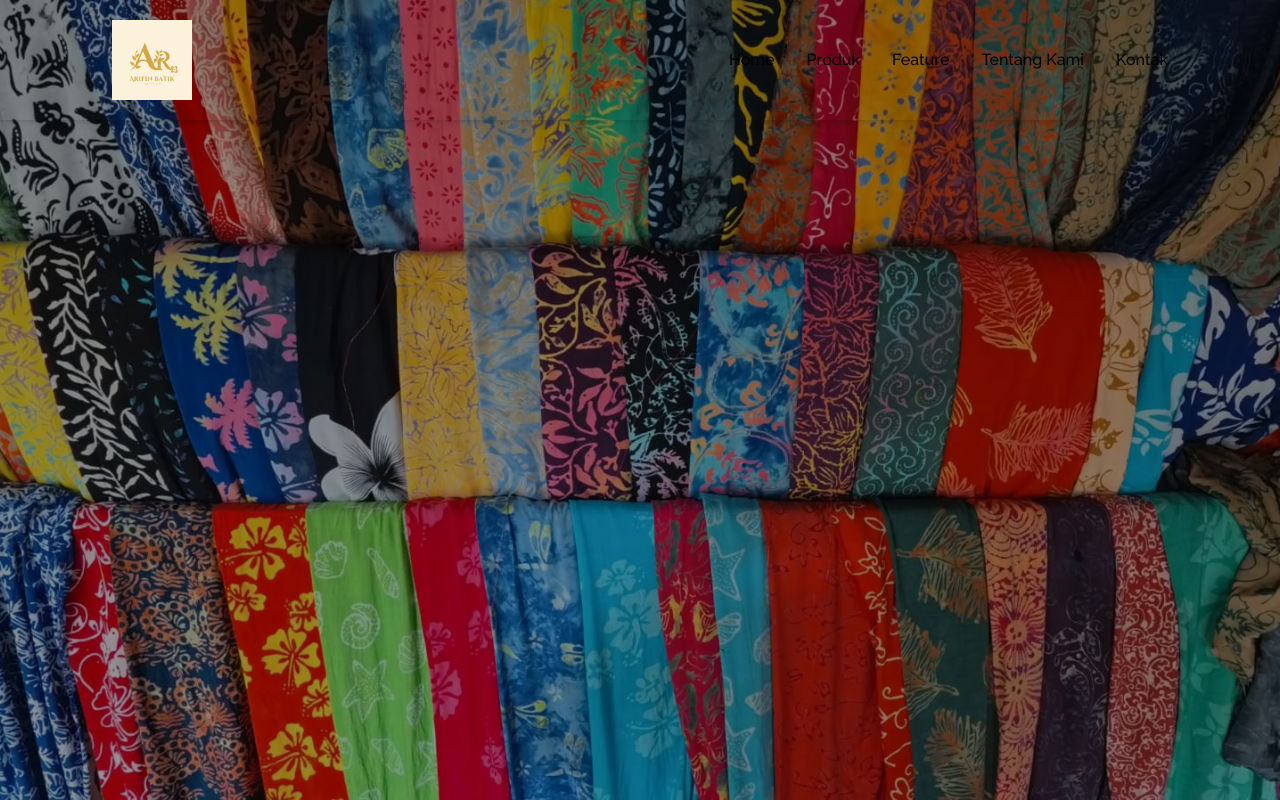
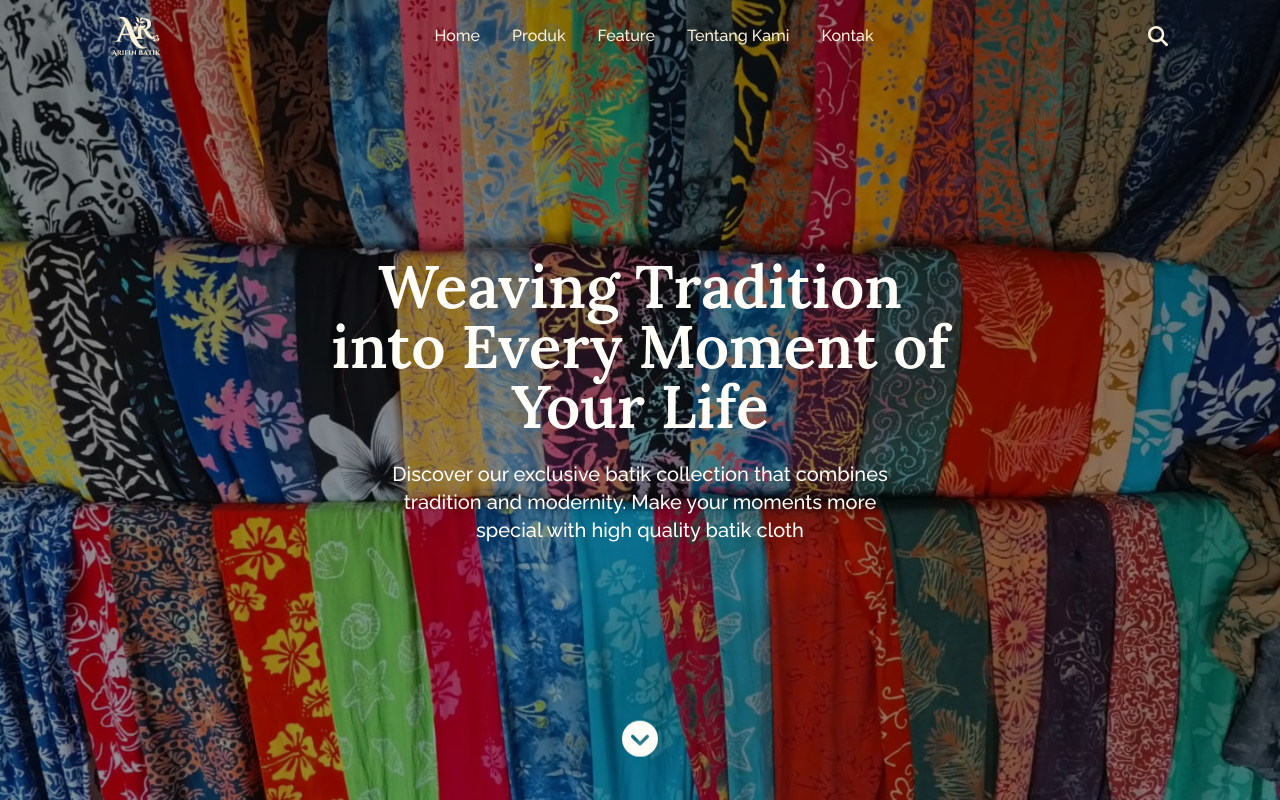
Before and after one commit to Sir-Wagyu/arifin-batik, a React (Vite) app: page / in a window 1280 px wide. Shown: the top 800 px of the page. Built offline with nearby package versions, Linux system fonts and the light colour scheme.

Commit message:
feat/navbar and hero

```diff
--- a/src/components/hero.jsx
+++ b/src/components/hero.jsx
@@ -1,16 +1,22 @@
 import "../App.css";
-
+import { FontAwesomeIcon } from "@fortawesome/react-fontawesome";
+import { faChevronCircleDown } from "@fortawesome/free-solid-svg-icons";
 function Hero() {
   return (
     <>
       <div className="w-full h-screen flex items-center justify-center relative">
         <img src="./hero2.jpg" alt="hero-image" className="absolute w-full h-full object-cover" />
-        <div className="absolute top-0 left-0 w-full h-full bg-black/40"></div>
+        <div className="absolute top-0 left-0 w-full h-full bg-black/40 flex flex-col justify-center items-center text-arifin-100 text-center font-raleway px-6 md:px-12 lg:px-14 xl:px-28 ">
+          <h1 className="font-lora font-semibold text-3xl md:text-4xl lg:text-5xl xl:text-6xl md:w-[80%] xl:w-[60%] mb-4 lg:mb-6">Weaving Tradition into Every Moment of Your Life</h1>
+          <p className="text-base lg:text-lg xl:text-xl font-medium md:w-[80%] xl:w-[50%]">Discover our exclusive batik collection that combines tradition and modernity. Make your moments more special with high quality batik cloth</p>
+
+          <div className="absolute w-full bottom-10 left-0 right-0">
+            <FontAwesomeIcon icon={faChevronCircleDown} className="text-2xl md:text-3xl lg:text-4xl animate-bounce"/>
+          </div>
+        </div>
+
       </div>
-      <div className="w-full h-screen flex items-center justify-center relative">
-        <img src="./hero2.jpg" alt="hero-image" className="absolute w-full h-full object-cover" />
-        <div className="absolute top-0 left-0 w-full h-full bg-black/40"></div>
-      </div>
+
     </>
   );
 }
--- a/src/components/navbar.jsx
+++ b/src/components/navbar.jsx
@@ -1,6 +1,6 @@
 import "../App.css";
 import { FontAwesomeIcon } from "@fortawesome/react-fontawesome";
-import { faBars } from "@fortawesome/free-solid-svg-icons";
+import { faBars, faMagnifyingGlass } from "@fortawesome/free-solid-svg-icons";
 import { Link } from "react-router-dom";
 import { useState } from "react";
 import { useEffect } from "react";
@@ -15,7 +15,7 @@ function Navbar() {
 
   useEffect(() => {
     const handleScroll = () => {
-      setIsScrolled(window.ScrollY > 50);
+      setIsScrolled(window.scrollY > 70);
     };
 
     window.addEventListener("scroll", handleScroll);
@@ -26,32 +26,57 @@ function Navbar() {
 
   return (
     <>
-      <nav className={`fixed w-full z-50 top-0 left-0 right-0 justify-between items-center flex shadow-md px-6 md:px-12 lg:px-14 xl:px-28 py-4 lg:py-5`}>
-        <Link to="/">
-          <img src="./logo.png" alt="logo-arifin" className="w-20 transition-all duration-300 hover:w-24" />
-        </Link>
-        <button className="text-2xl md:hidden transition-colors duration-300 hover:text-gray-500" onClick={handleToggle}>
+      <nav className={`fixed w-full z-50 top-0 left-0 right-0 justify-between items-center flex px-6 md:px-12 lg:px-14 xl:px-28 py-3 transition-all duration-300 ${isScrolled ? "bg-arifin-200 shadow-md" : "bg-transparent"} ${isOpen ? "bg-arifin-200 shadow-md" : ""}`}>
+        <button className={`text-2xl md:hidden transition-colors duration-300 ${isScrolled ? "text-arifin-500" : "text-arifin-200"}`} onClick={handleToggle}>
           <FontAwesomeIcon icon={faBars} />
         </button>
+        <Link to="/">
+          <img src={`${isScrolled ? "./logo.png" : "./logo 2.png"}`} alt="logo-arifin" className="w-11 lg:w-12  transition-all duration-300" />
+        </Link>
 
-        <div className="hidden md:flex gap-8 font-raleway font-medium md:text-md">
-          <Link to="/" className="transition-colors duration-300 hover:text-gray-500">
+        <div className={`hidden md:flex gap-8 font-raleway font-medium md:text-base  ${isScrolled ? "text-arifin-500" : "text-arifin-200"}`}>
+          <Link to="/" className="transition-colors duration-300 hover:text-arifin-400">
             Home
           </Link>
-          <Link to="/about" className="transition-colors duration-300 hover:text-gray-500">
+          <Link to="/about" className="transition-colors duration-300 hover:text-arifin-400">
             Produk
           </Link>
-          <Link to="/product" className="transition-colors duration-300 hover:text-gray-500">
+          <Link to="/product" className="transition-colors duration-300 hover:text-arifin-400">
             Feature
           </Link>
-          <Link to="/contact" className="transition-colors duration-300 hover:text-gray-500">
+          <Link to="/contact" className="transition-colors duration-300 hover:text-arifin-400">
             Tentang Kami
           </Link>
-          <Link to="/contact" className="transition-colors duration-300 hover:text-gray-500">
+          <Link to="/contact" className="transition-colors duration-300 hover:text-arifin-400">
             Kontak
           </Link>
         </div>
+
+        <div className={`fixed top-0 left-0 bottom-0 w-[65%] bg-arifin-100 z-40 transition-transform duration-300 ${isOpen ? "translate-x-0" : "-translate-x-full"}`}>
+          <div className="flex flex-col py-8 items-center h-full gap-4 text-lg">
+            <Link to="/" className="transition-colors duration-300 hover:text-arifin-400 w-full px-6">
+              Home
+            </Link>
+            <Link to="/about" className="transition-colors duration-300 hover:text-arifin-400 w-full px-6" >
+              Produk
+            </Link>
+            <Link to="/product" className="transition-colors duration-300 hover:text-arifin-400 w-full px-6">
+              Feature
+            </Link>
+            <Link to="/contact" className="transition-colors duration-300 hover:text-arifin-400 w-full px-6">
+              Tentang Kami
+            </Link>
+            <Link to="/contact" className="transition-colors duration-300 hover:text-arifin-400 w-full px-6">
+              Kontak
+            </Link>
+          </div>
+        </div>
+
+        <button className={`text-xl  transition-colors duration-300 ${isScrolled ? "text-arifin-500" : "text-arifin-200"}`} >
+          <FontAwesomeIcon icon={faMagnifyingGlass} />
+        </button>
       </nav>
+      {isOpen && <div className="fixed inset-0 bg-black opacity-40 z-30 transition-all duration-300" onClick={handleToggle}></div>}
     </>
   );
 }
--- a/tailwind.config.js
+++ b/tailwind.config.js
@@ -2,7 +2,15 @@
 export default {
   content: ["./index.html", "./src/**/*.{js,ts,jsx,tsx}"],
   theme: {
-    extend: {},
+    extend: {
+      colors: {
+        "arifin-100": "#FFFDF8",
+        "arifin-200": "#FCF1DA",
+        "arifin-300": "#E8D6BE",
+        "arifin-400": "#D4A744",
+        "arifin-500": "#4A2C1A",
+      },
+    },
     fontFamily: {
       lora: ["Lora", "serif"],
       raleway: ["Raleway", "sans-serif"],
```
Also changed, not shown: public/logo 2.png (added), public/logo.png.
